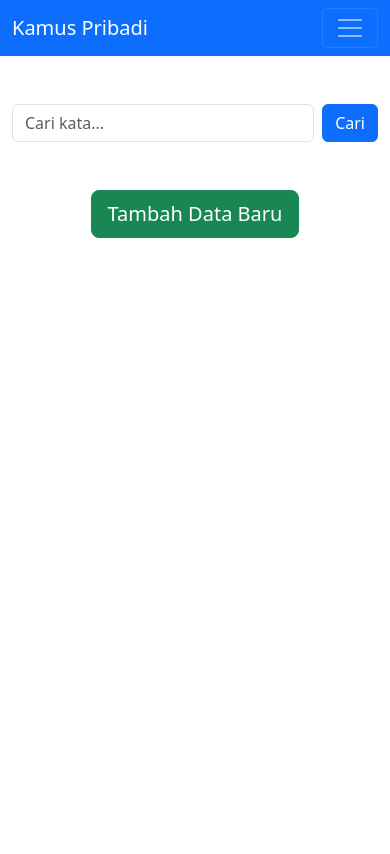
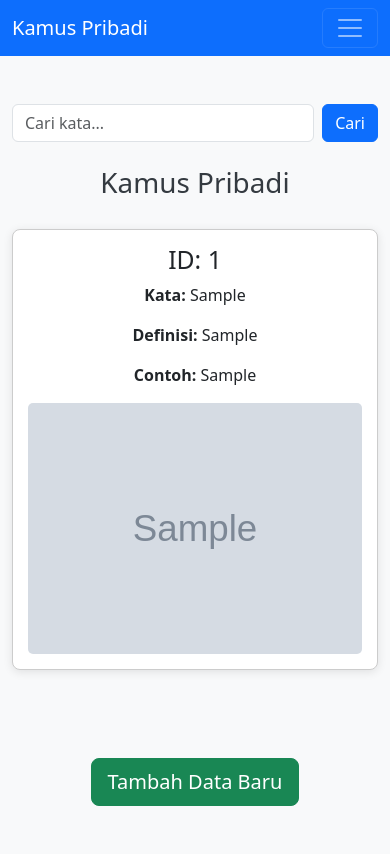
Before and after one commit to Ihsan051/kamus-pribadi, a PHP site: page /Beranda.php in a window 390 px wide. Before the commit the page ends 238 px from the top, so only its background shows below. Run offline with PHP 8.4, Linux system fonts and the light colour scheme; tables that the repository leaves empty or names only in its code hold one stand-in row (values such as "Sample post"); grey boxes marked "Sample" are stand-in pictures; some libraries are stand-ins or nearby versions.

Commit message:
menampilkan data yang telah di input ke beranda

```diff
--- a/Beranda.php
+++ b/Beranda.php
@@ -1,3 +1,10 @@
+<?php
+include "database/koneksi.php";
+
+// Ambil data
+$sql = "SELECT id, word, definition, example, image_path FROM kamus";
+$result = $conn->query($sql);
+?>
 <!DOCTYPE html>
 <html lang="en">
 <head>
@@ -6,23 +13,69 @@
     <title>Kamus Pribadi</title>
     <!-- Bootstrap CSS -->
     <link href="https://cdn.jsdelivr.net/npm/bootstrap@5.3.0/dist/css/bootstrap.min.css" rel="stylesheet">
+    <style>
+        body {
+            background-color: #f8f9fa;
+        }
+        .data-item {
+            margin-bottom: 20px;
+            border: 1px solid #ccc;
+            border-radius: 8px;
+            padding: 15px;
+            background-color: #ffffff;
+            box-shadow: 0 2px 10px rgba(0, 0, 0, 0.1);
+        }
+        img {
+            max-width: 100%;
+            height: auto;
+            border-radius: 5px;
+        }
+        .header-title {
+            margin-bottom: 30px;
+            text-align: center;
+            color: #343a40;
+        }
+        .btn-success {
+            margin-top: 20px;
+        }
+    </style>
 </head>
 <body>
-    <?php include "navbar.php" ?>
+    <?php include "navbar.php"; ?>
     <!-- Main Content -->
-      <!-- Tombol dan Kolom Pencarian -->
-      <section class="container my-5">
+    <section class="container my-5">
         <div class="row justify-content-center">
-            <div class="col-md-6">
-                <form action="search_word.php" method="GET" class="d-flex">
+            <div class="col-md-8">
+                <form action="pencarian_kata.php" method="GET" class="d-flex mb-4">
                     <input type="text" class="form-control me-2" name="query" placeholder="Cari kata..." required>
                     <button type="submit" class="btn btn-primary">Cari</button>
                 </form>
+
+                <h1 class="header-title">Kamus Pribadi</h1>
+                <div id="data-container" class="text-center">
+                    <?php
+                    if ($result->num_rows > 0) {
+                        // Tampilkan data
+                        while ($row = $result->fetch_assoc()) {
+                            echo "<div class='data-item'>";
+                            echo "<h2>ID: " . $row["id"] . "</h2>";
+                            echo "<p><strong>Kata:</strong> " . $row["word"] . "</p>";
+                            echo "<p><strong>Definisi:</strong> " . $row["definition"] . "</p>";
+                            echo "<p><strong>Contoh:</strong> " . $row["example"] . "</p>";
+                            echo "<img src='" . $row["image_path"] . "' alt='" . $row["word"] . "'>";
+                            echo "</div>";
+                        }
+                    } else {
+                        echo "<div class='alert alert-warning'>0 hasil</div>";
+                    }
+                    $conn->close();
+                    ?>
+                </div>
             </div>
         </div>
     </section>
-      <!-- Tombol Tambah Data -->
-      <section class="container my-5 text-center">
+    <!-- Tombol Tambah Data -->
+    <section class="container my-5 text-center">
         <a href="inputdata.php" class="btn btn-success btn-lg">Tambah Data Baru</a>
     </section>
 
--- a/inputdata.php
+++ b/inputdata.php
@@ -28,7 +28,7 @@ if ($_SERVER['REQUEST_METHOD'] === 'POST') {
     }
 
     // Insert data into the database
-    $sql = "INSERT INTO personal_dictionary (word, definition, example, image_path) VALUES (?, ?, ?, ?)";
+    $sql = "INSERT INTO kamus (word, definition, example, image_path) VALUES (?, ?, ?, ?)";
     $stmt = $conn->prepare($sql);
     $stmt->bind_param("ssss", $word, $definition, $example, $image_path);
 
@@ -57,7 +57,7 @@ if ($_SERVER['REQUEST_METHOD'] === 'POST') {
         <div class="col-md-6">
             <h3 class="text-center mb-4">Tambah Kata ke Kamus Pribadi</h3>
             <div class="card p-4">
-                <form action="add_word.php" method="POST" enctype="multipart/form-data">
+                <form action="inputdata.php" method="POST" enctype="multipart/form-data">
                     <div class="mb-3">
                         <label for="word" class="form-label">Kata</label>
                         <input type="text" class="form-control" id="word" name="word" placeholder="Masukkan kata" required>
--- a/navbar.php
+++ b/navbar.php
@@ -15,12 +15,8 @@
                             <a class="nav-link" href="profile.php">Profil</a>
                         </li>
                         <li class="nav-item">
-                            <a class="nav-link" href="login.php">Login</a>
+                        <a class="nav-link" href="logout.php">Logout</a>
                         </li>
-                        <li class="nav-item">
-                            <a class="nav-link" href="register.php">Register</a>
-                        </li>
-                    </ul>
                       <!-- Foto Profil -->
                     <div>
                         <img src="https://via.placeholder.com/40" alt="Foto Profil" class="profile-pic">
```
Also changed, not shown: login.php (+20 -11 lines), logout.php (added, +7 -0 lines), pencarian_kata.php (added, +76 -0 lines), uploads/gambar1.jpg (added).
